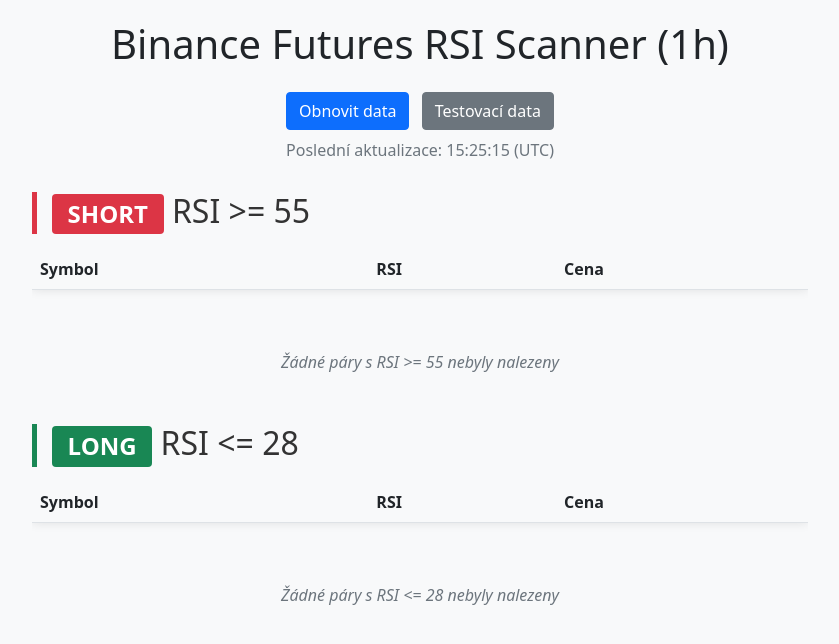
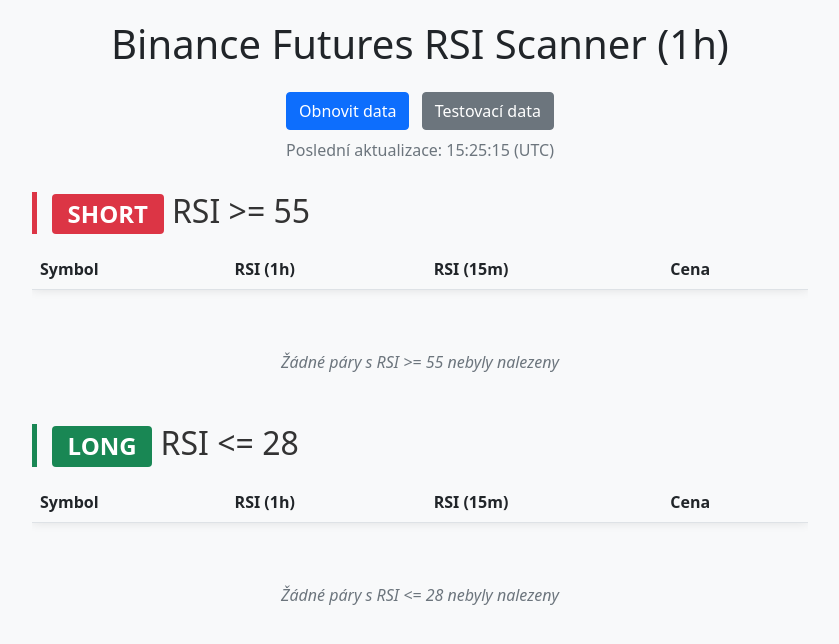
Before and after one commit to Petrpejsek/rsi-bot, a Flask app: page / in a window 1280 px wide. Shown: the top 644 px of the page, without its empty margins (220-1059 px from the left). Run offline with Flask 3, Linux system fonts and the light colour scheme; data that the repository does not hold is empty.

Commit message:
Přidání RSI (15m) sloupce do aplikace

```diff
--- a/app.py
+++ b/app.py
@@ -134,37 +134,55 @@
                     processed += 1
                     logger.info(f"Zpracovávám {symbol} ({processed}/{total_symbols})")
 
-                    # Získání dat
-                    klines = client.futures_klines(symbol=symbol, interval=Client.KLINE_INTERVAL_1HOUR, limit=50)
-                    if not klines:
-                        logger.warning(f"Žádná data pro {symbol}")
+                    # Získání dat - 1h timeframe
+                    klines_1h = client.futures_klines(symbol=symbol, interval=Client.KLINE_INTERVAL_1HOUR, limit=50)
+                    if not klines_1h:
+                        logger.warning(f"Žádná 1h data pro {symbol}")
                         continue
 
-                    # Zpracování dat
-                    df = pd.DataFrame(klines, columns=['timestamp', 'open', 'high', 'low', 'close', 'volume', 'close_time', 'quote_av', 'trades', 'tb_base_av', 'tb_quote_av', 'ignore'])
-                    df['close'] = pd.to_numeric(df['close'])
-
-                    # Výpočet RSI
-                    rsi = calculate_rsi(df)
-                    if rsi is None:
-                        logger.warning(f"Nelze vypočítat RSI pro {symbol}")
+                    # Získání dat - 15m timeframe
+                    klines_15m = client.futures_klines(symbol=symbol, interval=Client.KLINE_INTERVAL_15MINUTE, limit=50)
+                    if not klines_15m:
+                        logger.warning(f"Žádná 15m data pro {symbol}")
                         continue
 
-                    current_price = float(df['close'].iloc[-1])
+                    # Zpracování dat - 1h
+                    df_1h = pd.DataFrame(klines_1h, columns=['timestamp', 'open', 'high', 'low', 'close', 'volume', 'close_time', 'quote_av', 'trades', 'tb_base_av', 'tb_quote_av', 'ignore'])
+                    df_1h['close'] = pd.to_numeric(df_1h['close'])
 
-                    # Kontrola podmínek pro RSI
-                    if rsi >= 55:  # Signál pro možný SHORT
-                        logger.info(f"✓ Nalezen {symbol} s RSI {rsi:.2f} (možný SHORT)")
+                    # Zpracování dat - 15m
+                    df_15m = pd.DataFrame(klines_15m, columns=['timestamp', 'open', 'high', 'low', 'close', 'volume', 'close_time', 'quote_av', 'trades', 'tb_base_av', 'tb_quote_av', 'ignore'])
+                    df_15m['close'] = pd.to_numeric(df_15m['close'])
+
+                    # Výpočet RSI - 1h
+                    rsi_1h = calculate_rsi(df_1h)
+                    if rsi_1h is None:
+                        logger.warning(f"Nelze vypočítat 1h RSI pro {symbol}")
+                        continue
+
+                    # Výpočet RSI - 15m
+                    rsi_15m = calculate_rsi(df_15m)
+                    if rsi_15m is None:
+                        logger.warning(f"Nelze vypočítat 15m RSI pro {symbol}")
+                        rsi_15m = 0  # Nastavíme na 0, abychom mohli pokračovat
+
+                    current_price = float(df_1h['close'].iloc[-1])
+
+                    # Kontrola podmínek pro RSI (pouze podle 1h timeframe)
+                    if rsi_1h >= 55:  # Signál pro možný SHORT
+                        logger.info(f"✓ Nalezen {symbol} s RSI 1h {rsi_1h:.2f}, 15m {rsi_15m:.2f} (možný SHORT)")
                         high_rsi_results.append({
                             'symbol': symbol,
-                            'rsi': round(rsi, 2),
+                            'rsi': round(rsi_1h, 2),
+                            'rsi_15m': round(rsi_15m, 2),
                             'price': f"${current_price:.4f}"
                         })
-                    elif rsi <= 28:  # Signál pro možný LONG
-                        logger.info(f"✓ Nalezen {symbol} s RSI {rsi:.2f} (možný LONG)")
+                    elif rsi_1h <= 28:  # Signál pro možný LONG
+                        logger.info(f"✓ Nalezen {symbol} s RSI 1h {rsi_1h:.2f}, 15m {rsi_15m:.2f} (možný LONG)")
                         low_rsi_results.append({
                             'symbol': symbol,
-                            'rsi': round(rsi, 2),
+                            'rsi': round(rsi_1h, 2),
+                            'rsi_15m': round(rsi_15m, 2),
                             'price': f"${current_price:.4f}"
                         })
 
@@ -257,13 +275,13 @@
     # Vrátíme statická testovací data
     test_data = {
         'high_rsi': [
-            {'symbol': 'BTCUSDT', 'rsi': 75.25, 'price': '$65,432.10'},
-            {'symbol': 'ETHUSDT', 'rsi': 72.18, 'price': '$3,245.67'},
-            {'symbol': 'ADAUSDT', 'rsi': 68.42, 'price': '$0.5678'}
+            {'symbol': 'BTCUSDT', 'rsi': 75.25, 'rsi_15m': 68.42, 'price': '$65,432.10'},
+            {'symbol': 'ETHUSDT', 'rsi': 72.18, 'rsi_15m': 55.67, 'price': '$3,245.67'},
+            {'symbol': 'ADAUSDT', 'rsi': 68.42, 'rsi_15m': 62.33, 'price': '$0.5678'}
         ],
         'low_rsi': [
-            {'symbol': 'XRPUSDT', 'rsi': 26.75, 'price': '$0.4321'},
-            {'symbol': 'DOGEUSDT', 'rsi': 22.33, 'price': '$0.1234'}
+            {'symbol': 'XRPUSDT', 'rsi': 26.75, 'rsi_15m': 31.48, 'price': '$0.4321'},
+            {'symbol': 'DOGEUSDT', 'rsi': 22.33, 'rsi_15m': 24.72, 'price': '$0.1234'}
         ],
         'last_update': datetime.now().strftime('%Y-%m-%d %H:%M:%S')
     }
--- a/templates/index.html
+++ b/templates/index.html
@@ -78,7 +78,8 @@
                 <thead>
                     <tr>
                         <th>Symbol</th>
-                        <th>RSI</th>
+                        <th>RSI (1h)</th>
+                        <th>RSI (15m)</th>
                         <th>Cena</th>
                     </tr>
                 </thead>
@@ -100,7 +101,8 @@
                 <thead>
                     <tr>
                         <th>Symbol</th>
-                        <th>RSI</th>
+                        <th>RSI (1h)</th>
+                        <th>RSI (15m)</th>
                         <th>Cena</th>
                     </tr>
                 </thead>
@@ -154,6 +156,7 @@
                     row.innerHTML = `
                         <td>${item.symbol}</td>
                         <td>${item.rsi}</td>
+                        <td>${item.rsi_15m || '-'}</td>
                         <td>${item.price}</td>
                     `;
                     highRsiBody.appendChild(row);
@@ -183,6 +186,7 @@
                     row.innerHTML = `
                         <td>${item.symbol}</td>
                         <td>${item.rsi}</td>
+                        <td>${item.rsi_15m || '-'}</td>
                         <td>${item.price}</td>
                     `;
                     lowRsiBody.appendChild(row);
```
